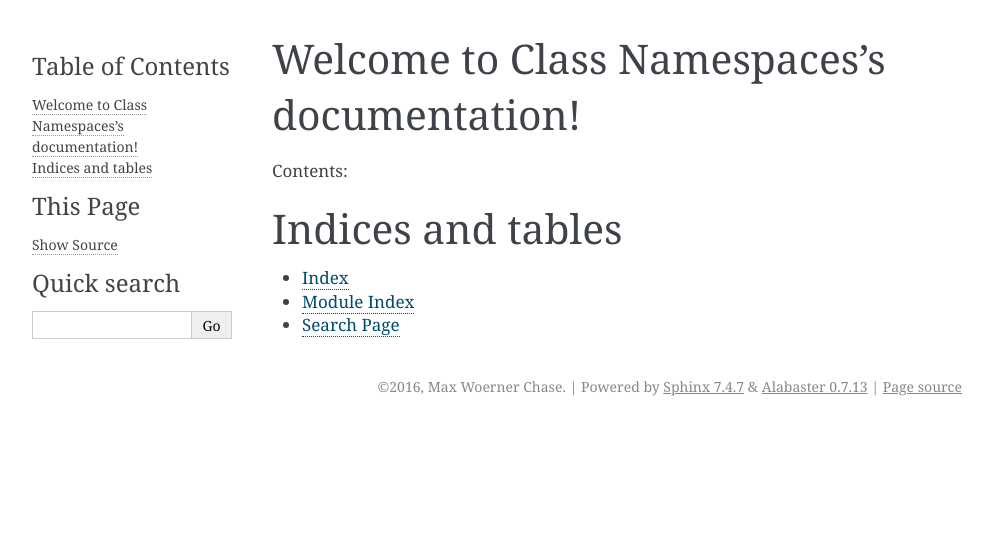
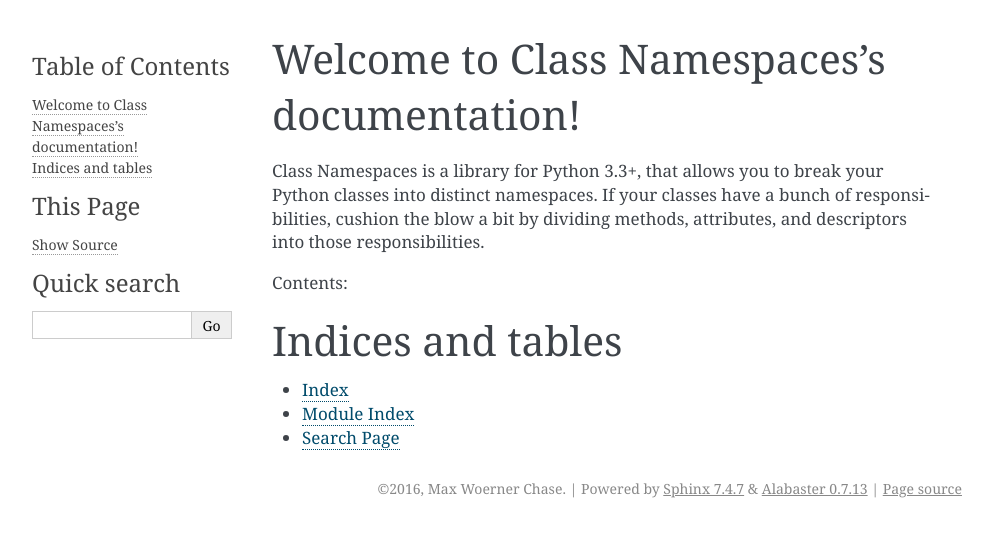
Before and after one commit to mwchase/class-namespaces, a Sphinx documentation site: the page built from docs/index.rst, in a window 1280 px wide. Shown: the top 537 px of the page, without its empty margins (148-1141 px from the left). Built offline with Sphinx 7.4.7, drawn with Linux system fonts in a browser that asks for light colours.

Commit message:
Start adding docs.

```diff
--- a/docs/index.rst
+++ b/docs/index.rst
@@ -5,6 +5,11 @@
 
 Welcome to Class Namespaces's documentation!
 ============================================
+
+Class Namespaces is a library for Python 3.3+, that allows you to break your
+Python classes into distinct namespaces. If your classes have a bunch of
+responsibilities, cushion the blow a bit by dividing methods, attributes, and
+descriptors into those responsibilities.
 
 Contents:
 
```
